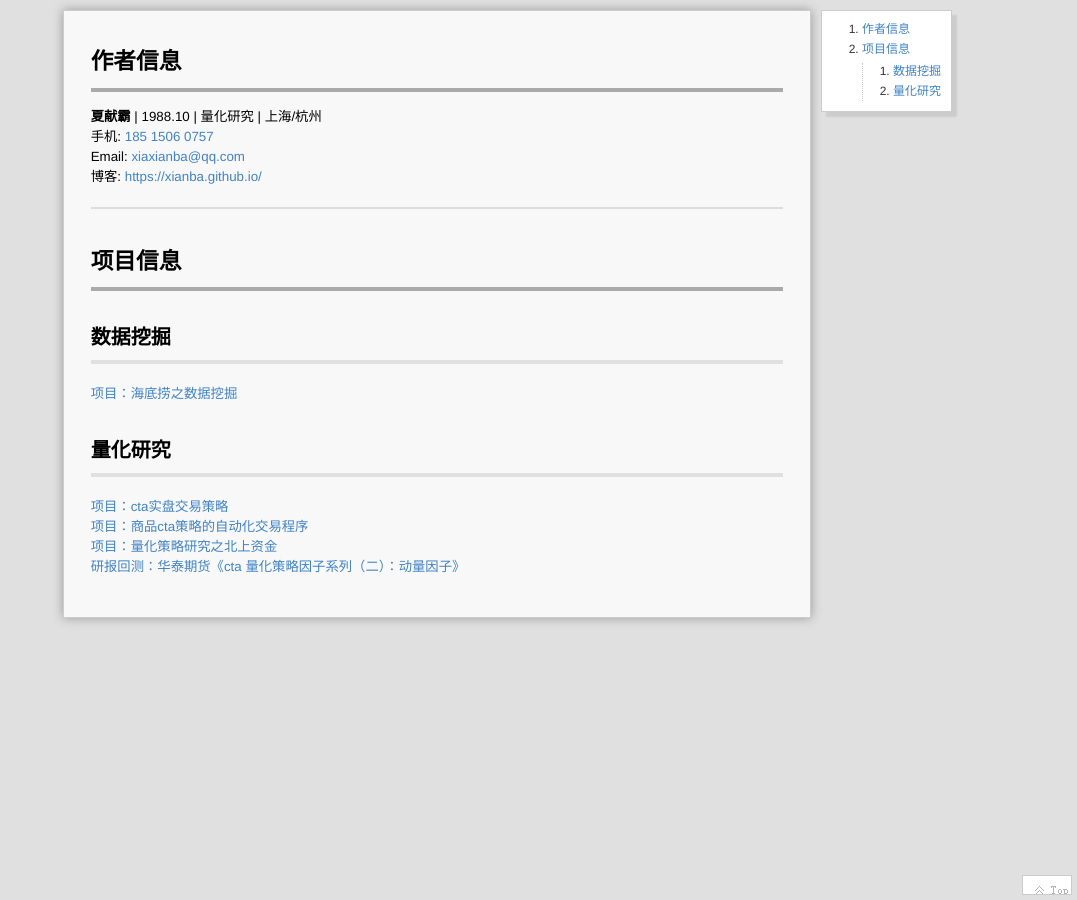
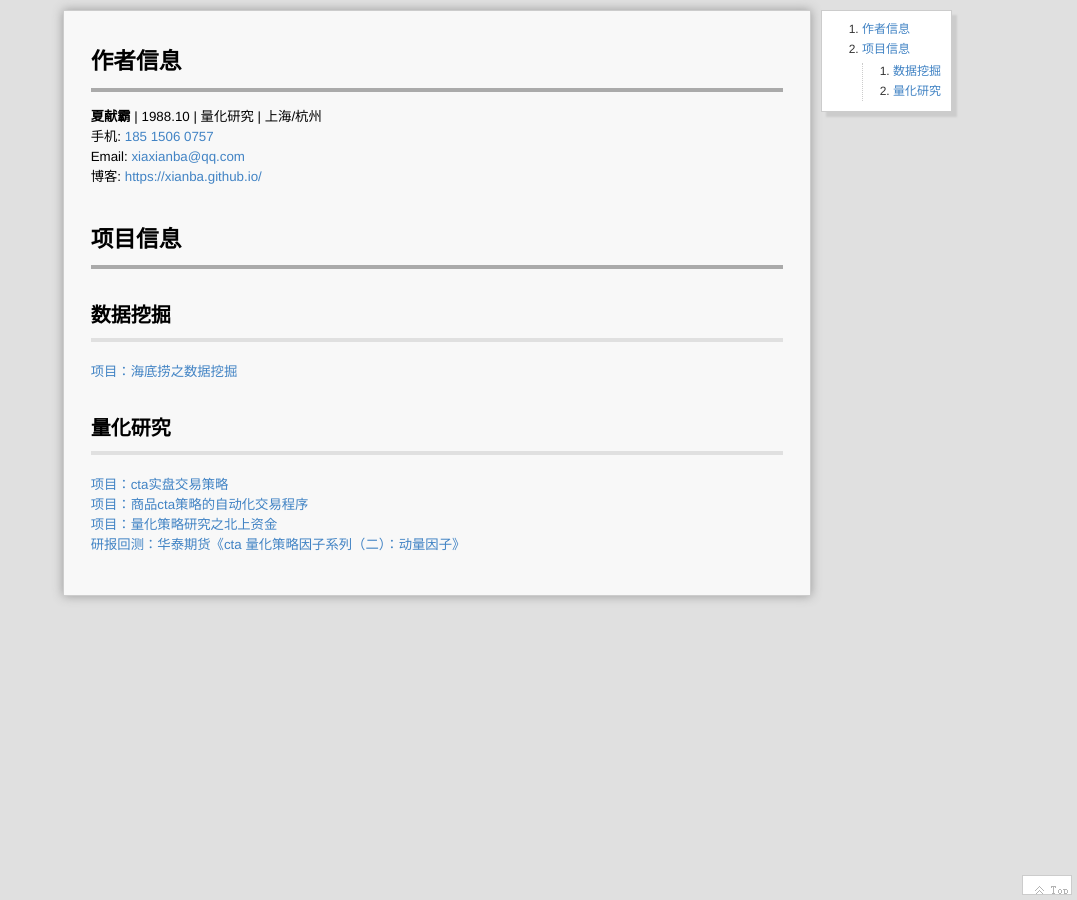
Before and after one commit to xianba/xianba.github.com, a Jekyll site: the page built from resume/index.md, in a window 1280 px wide. Shown: the whole page, without its empty margins (203-1280 px from the left). Built offline with Jekyll 4.4.1, drawn with Linux system fonts in a browser that asks for light colours; our own code applies the rules of GitHub Pages for plain Markdown files.

Commit message:
Update index.md

```diff
--- a/resume/index.md
+++ b/resume/index.md
@@ -9,8 +9,6 @@ __夏献霸__ \| 1988.10 \| 量化研究 \| 上海/杭州 <br />
 Email: [xiaxianba@qq.com](mailto:xiaxianba@qq.com) <br />
 博客: <https://xianba.github.io/>
 
-<HR>
-
 # 项目信息
 
 ## 数据挖掘
```
